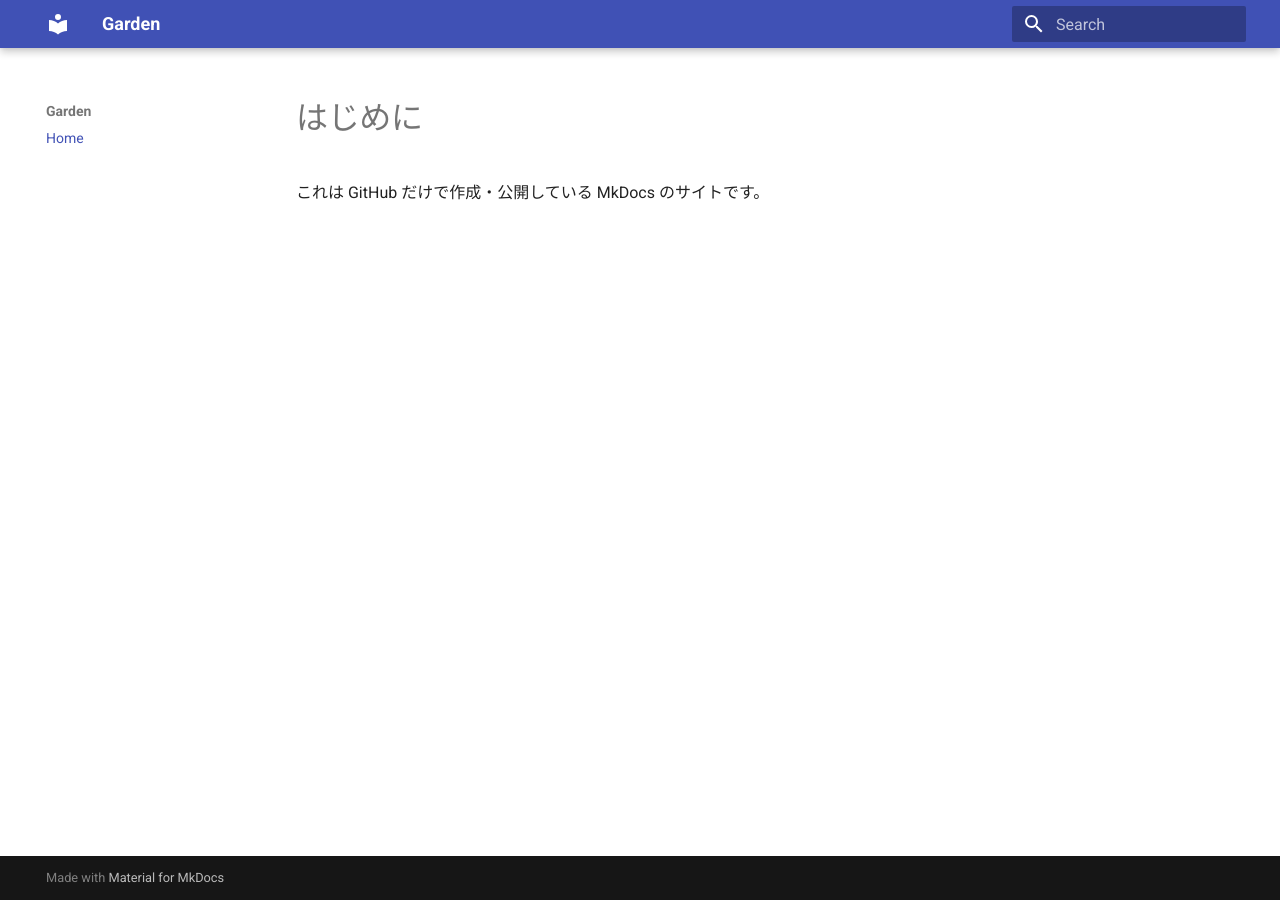
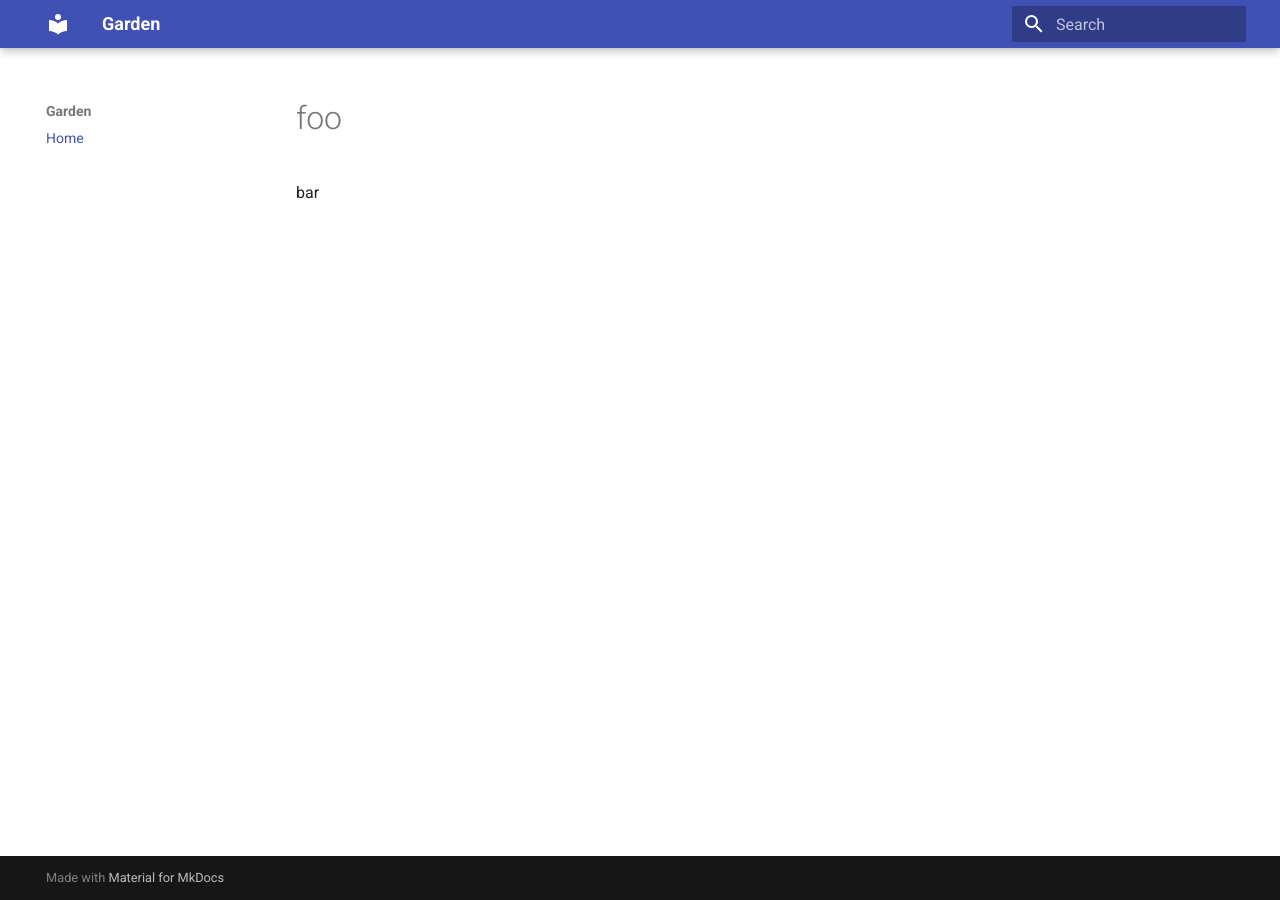
Before and after one commit to hedgehog-hrt/test_repo, an MkDocs documentation site: the page built from docs/index.md, in a window 1280 px wide. Built offline with MkDocs 1.6.1 and Material for MkDocs 9.7.7, drawn with Linux system fonts in a browser that asks for light colours.

Commit message:
Update index.md

```diff
--- a/docs/index.md
+++ b/docs/index.md
@@ -1,2 +1,2 @@
-# はじめに
-これは GitHub だけで作成・公開している MkDocs のサイトです。
+# foo
+bar
```
